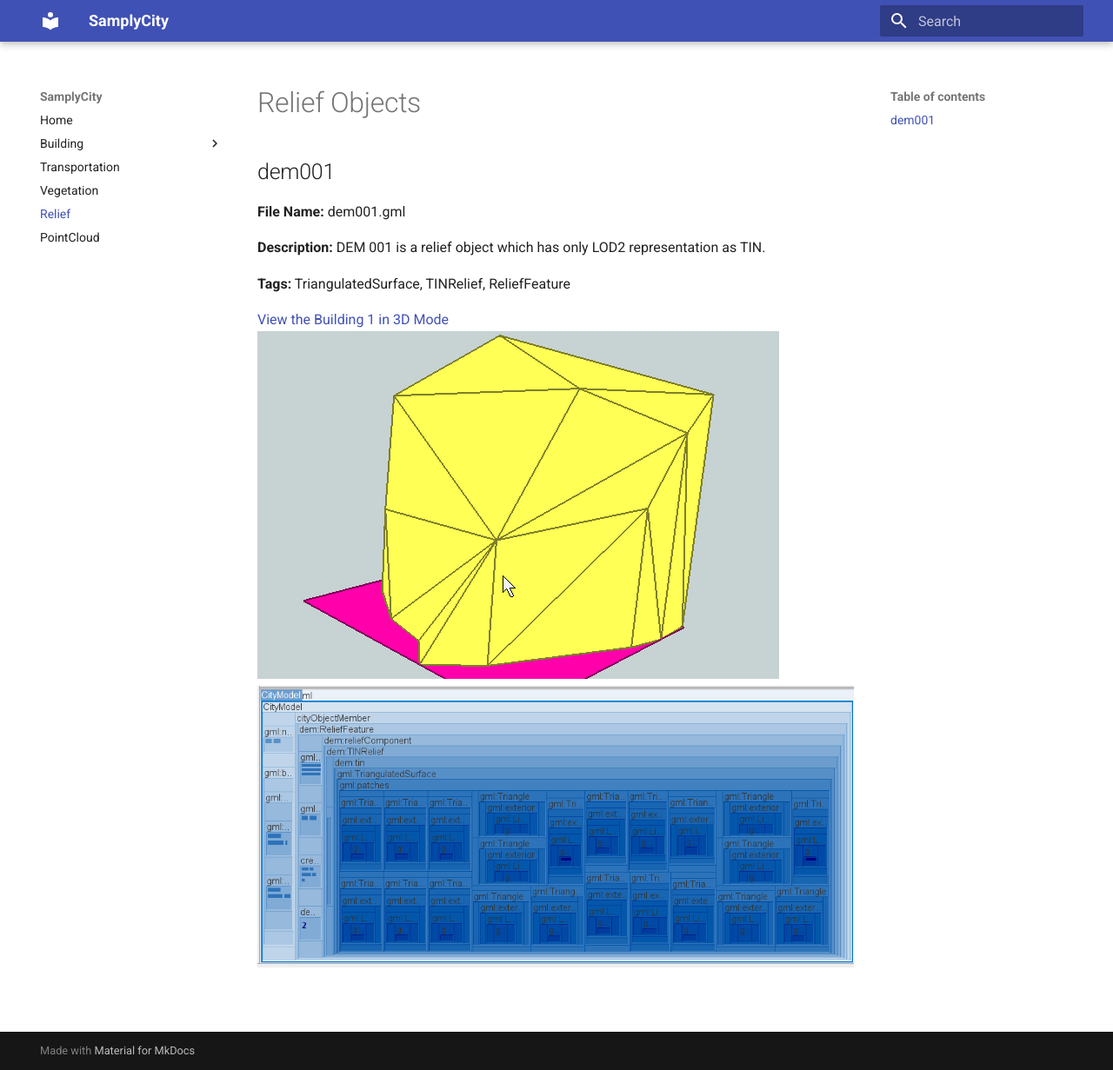
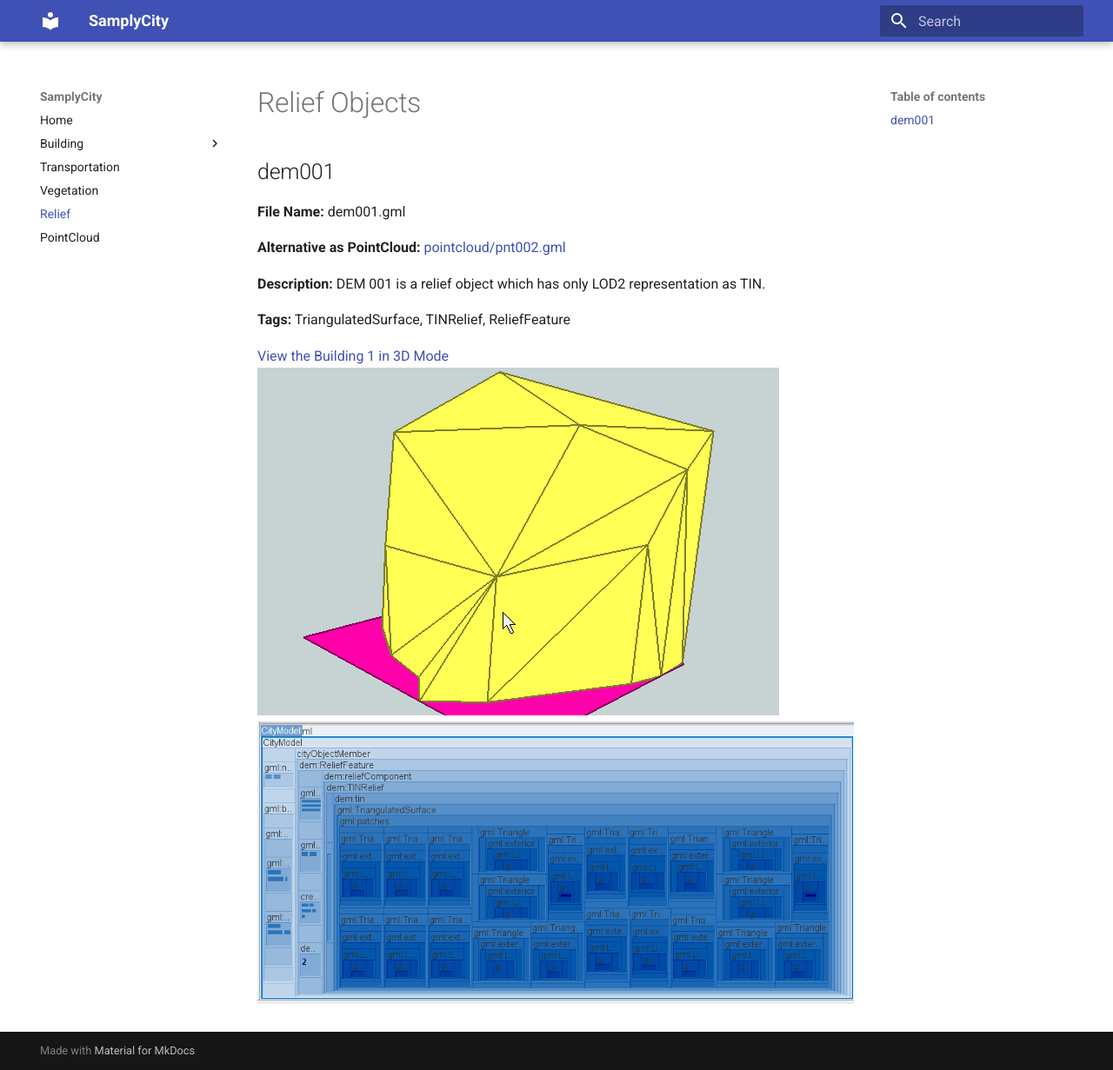
Before and after one commit to muratkendir/samplycity, an MkDocs documentation site: the page built from docs/relief.md, in a window 1280 px wide and 1231 px high. Shown: the whole window at 87% size. Built offline with MkDocs 1.6.1 and Material for MkDocs 9.7.7, drawn with Linux system fonts in a browser that asks for light colours.

Commit message:
some bugfixes

```diff
--- a/docs/relief.md
+++ b/docs/relief.md
@@ -3,6 +3,8 @@
 ## dem001
 
 **File Name:** dem001.gml
+
+**Alternative as PointCloud:** [pointcloud/pnt002.gml](pointcloud.md)
 
 **Description:** DEM 001 is a relief object which has only LOD2 representation as TIN.
 
```
Also changed, not shown: docs/building.md (+2 -0 lines), site/search/search_index.json, 1 other file.
